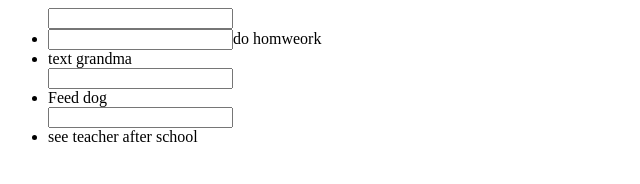
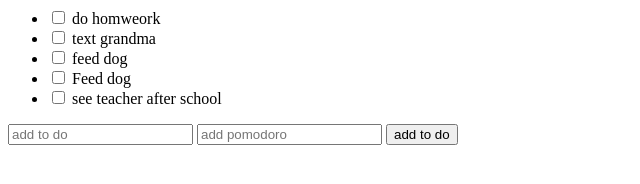
Before and after one commit to Lukerobokop/todo_app_front_end, a plain HTML site: page index.html in a window 1280 px wide. Shown: the whole page, without its empty margins (0-640 px from the left). Drawn offline with Linux system fonts and the light colour scheme.

Commit message:
add amd tag content for show page

```diff
--- a/index.html
+++ b/index.html
@@ -4,14 +4,30 @@
      </head>
      <body>
          <ul>
-           <input type="chechbox">
-             <li><input type="chechbox">do homweork</li>
 
-              <li>text grandma </li>
-               <input type="chechbox">
-               <li> Feed dog </li>
-                <input type="chechbox">
-                <li>see teacher after school</li>
+             <li>
+              <input type="checkbox">
+              do homweork
+              </li>
+             <li>
+              <input type="checkbox">
+              text grandma
+              </li>
+              <li>
+              <input type="checkbox">
+              feed dog
+              </li>
+             <li>
+              <input type="checkbox">
+              Feed dog
+              </li>
+             <li>
+              <input type="checkbox">
+              see teacher after school
+              </li>
          </ul>
+         <input type= "text" placeholder= "add to do">
+         <input type= "number" placeholder= "add pomodoro">
+         <input type= "submit" value= "add to do">
     </body>
 </html>
```
Also changed, not shown: show.html (added, +9 -0 lines).
